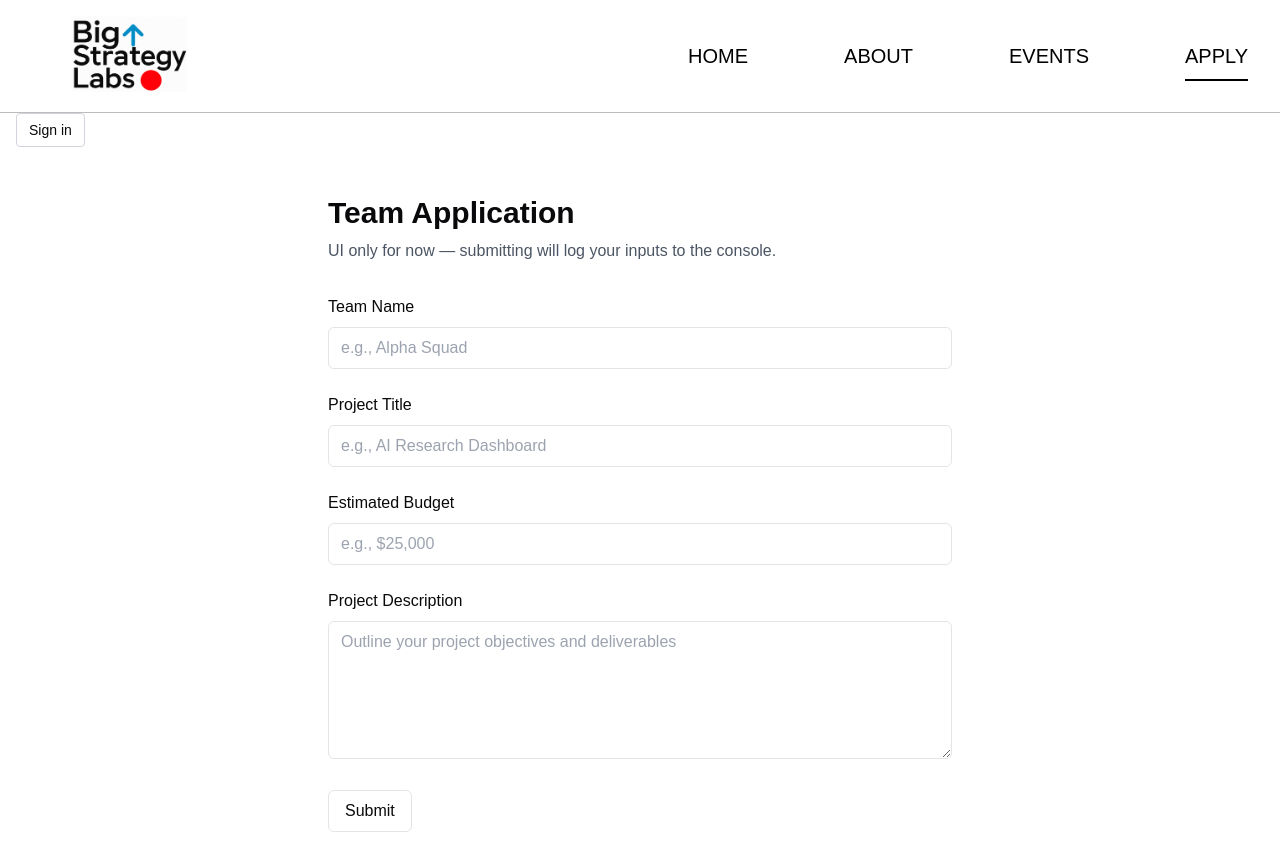
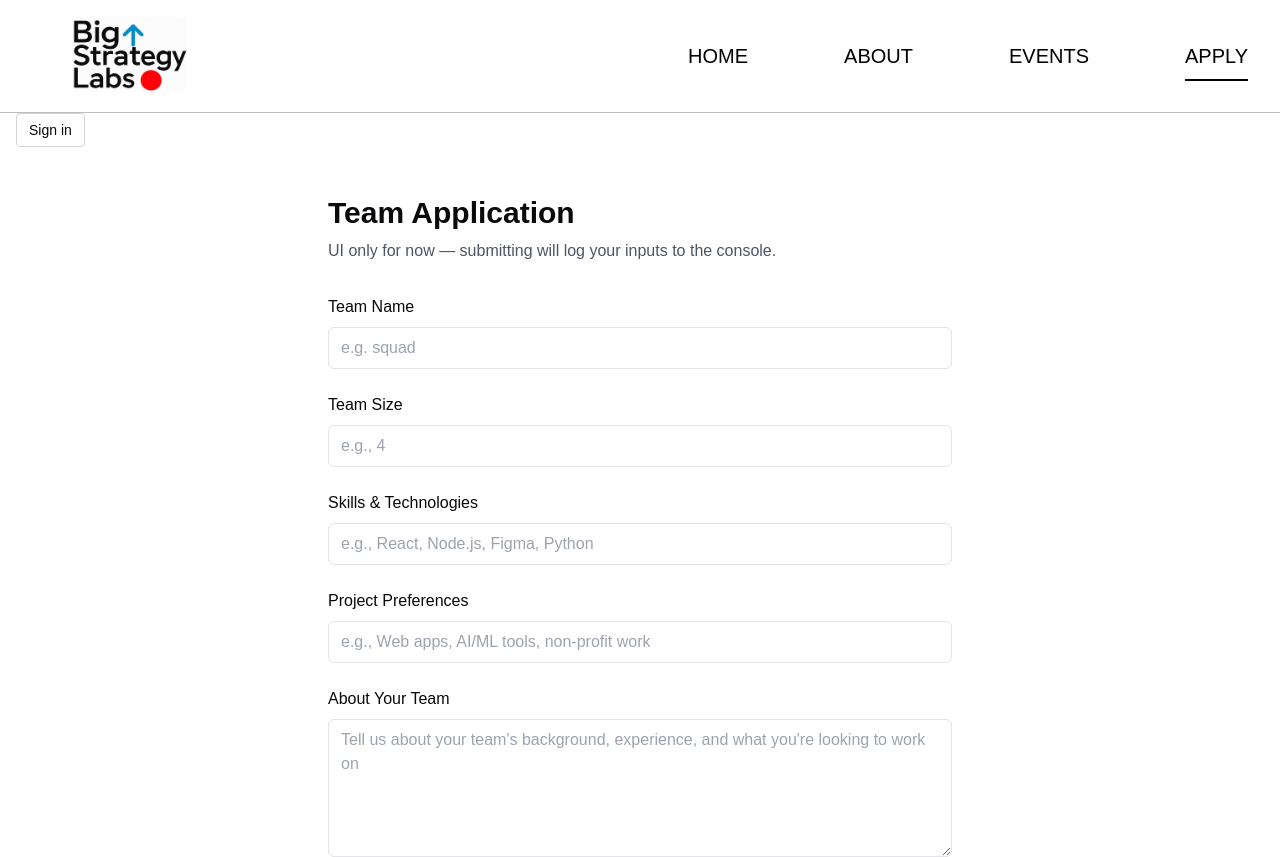
Before and after one commit to CSES-Dev/bsl-platform, a Next.js app: page /apply/team in a window 1280 px wide. Shown: the top 857 px of the page. Built offline with nearby package versions, Linux system fonts and the light colour scheme; no server answers.

Commit message:
applied most PR comments, still need to implement reusable components

```diff
--- /dev/null
+++ b/app/api/applications/team/route.ts
@@ -0,0 +1,60 @@
+export const runtime = "nodejs";
+
+import { NextResponse } from "next/server";
+import { PrismaClient } from "@prisma/client";
+
+const prisma = new PrismaClient();
+
+export async function POST(request: Request) {
+  try {
+    const body = await request.json();
+    const { teamName, projectTitle, budget, description } = body;
+
+    // Server-side validation
+    if (!teamName || !projectTitle || !budget || !description) {
+      return NextResponse.json(
+        { error: "Missing required fields" },
+        { status: 400 },
+      );
+    }
+
+    // Parse budget to number
+    const parsedBudget = Number(String(budget).replace(/[^0-9.-]+/g, ""));
+    if (isNaN(parsedBudget)) {
+      return NextResponse.json(
+        { error: "Budget must be a valid number" },
+        { status: 400 },
+      );
+    }
+
+    // Create application in DB
+    const application = await prisma.application.create({
+      data: {
+        type: "TEAM",
+        status: "PENDING",
+        submitterName: teamName,
+        submitterEmail: "N/A", // placeholder, can be updated later
+        payload: {
+          teamName,
+          projectTitle,
+          budget: parsedBudget,
+          description,
+        },
+      },
+    });
+
+    return NextResponse.json(
+      {
+        success: true,
+        id: application.id,
+      },
+      { status: 201 },
+    );
+  } catch (error) {
+    console.error(error);
+    return NextResponse.json(
+      { error: "Failed to create application" },
+      { status: 500 },
+    );
+  }
+}
--- a/app/apply/team/page.tsx
+++ b/app/apply/team/page.tsx
@@ -4,17 +4,23 @@ import { useState } from "react";
 import PublicLayout from "@/components/layout/PublicLayout";
 
 type TeamFormState = {
+  submitterName: string;
+  submitterEmail: string;
   teamName: string;
-  projectTitle: string;
-  budget: string;
+  skills: string;
+  teamSize: string;
+  projectPreferences: string; // kinds of projects they want — e.g. "web apps, AI tools"
   description: string;
 };
 
 export default function TeamApplicationPage() {
   const [form, setForm] = useState<TeamFormState>({
+    submitterEmail: "",
+    submitterName: "",
     teamName: "",
-    projectTitle: "",
-    budget: "",
+    skills: "",
+    teamSize: "",
+    projectPreferences: "",
     description: "",
   });
 
@@ -50,39 +56,58 @@ export default function TeamApplicationPage() {
               value={form.teamName}
               onChange={(e) => updateField("teamName", e.target.value)}
               className="w-full rounded-md border px-3 py-2"
-              placeholder="e.g., Alpha Squad"
+              placeholder="e.g. squad"
               required
             />
           </div>
 
-          {/* Project Title */}
+          {/* Team Size */}
           <div className="space-y-2">
-            <label className="block font-medium" htmlFor="projectTitle">
-              Project Title
+            <label className="block font-medium" htmlFor="teamSize">
+              Team Size
             </label>
             <input
-              id="projectTitle"
-              type="text"
-              value={form.projectTitle}
-              onChange={(e) => updateField("projectTitle", e.target.value)}
+              id="teamSize"
+              type="number"
+              min="1"
+              value={form.projectPreferences}
+              onChange={(e) =>
+                updateField("projectPreferences", e.target.value)
+              }
               className="w-full rounded-md border px-3 py-2"
-              placeholder="e.g., AI Research Dashboard"
+              placeholder="e.g., 4"
               required
             />
           </div>
 
-          {/* Budget */}
+          {/* Skills */}
           <div className="space-y-2">
-            <label className="block font-medium" htmlFor="budget">
-              Estimated Budget
+            <label className="block font-medium" htmlFor="skills">
+              Skills & Technologies
             </label>
             <input
-              id="budget"
+              id="skills"
               type="text"
-              value={form.budget}
-              onChange={(e) => updateField("budget", e.target.value)}
+              value={form.skills}
+              onChange={(e) => updateField("skills", e.target.value)}
               className="w-full rounded-md border px-3 py-2"
-              placeholder="e.g., $25,000"
+              placeholder="e.g., React, Node.js, Figma, Python"
+              required
+            />
+          </div>
+
+          {/* Project Preferences */}
+          <div className="space-y-2">
+            <label className="block font-medium" htmlFor="projectPreferences">
+              Project Preferences
+            </label>
+            <input
+              id="projectPreferences"
+              type="text"
+              value={form.projectPreferences}
+              onChange={(e) => updateField("teamSize", e.target.value)}
+              className="w-full rounded-md border px-3 py-2"
+              placeholder="e.g., Web apps, AI/ML tools, non-profit work"
               required
             />
           </div>
@@ -90,14 +115,14 @@ export default function TeamApplicationPage() {
           {/* Description */}
           <div className="space-y-2">
             <label className="block font-medium" htmlFor="description">
-              Project Description
+              About Your Team
             </label>
             <textarea
               id="description"
               value={form.description}
               onChange={(e) => updateField("description", e.target.value)}
               className="w-full rounded-md border px-3 py-2"
-              placeholder="Outline your project objectives and deliverables"
+              placeholder="Tell us about your team's background, experience, and what you're looking to work on"
               rows={5}
               required
             />
```
